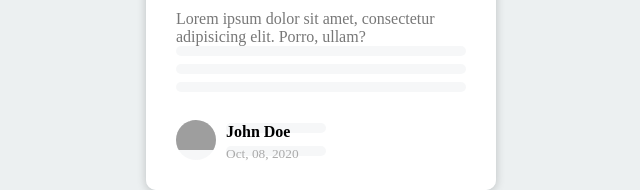
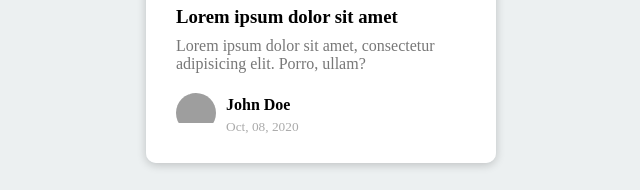
Before and after one commit to andrew-oyanguren/50-50--Day-21, a plain HTML site: page index.html in a window 1280 px wide. Shown: the part 431-621 px from the top of the page, without its empty margins (319-959 px from the left). Drawn offline with Linux system fonts and the light colour scheme; grey boxes are pictures that could not be loaded.

Commit message:
Updated index.html, and app.js files
removed innerHTML from index.html that was created in the getData function in my JS. Also completed JavaScript

```diff
--- a/assets/scripts/app.js
+++ b/assets/scripts/app.js
@@ -1,9 +1,30 @@
 // ===== Variables ===== //
 
+const header = document.getElementById('header');
+const title = document.getElementById('title');
+const excerpt = document.getElementById('excerpt');
+const profile_img = document.getElementById('profile_img');
+const profileName = document.getElementById('name');
+const profileDate = document.getElementById('date');
+
+const animated_bgs = document.querySelectorAll('.animated-bg');
+const animated_bg_texts = document.querySelectorAll('.animated-bg-text');
 
 
 // ===== Event Listeners ===== //
 
-
+setTimeout(getData, 2500)
 
 // ===== Functions ===== //
+
+function getData() {
+  header.innerHTML = ' <img src="https://images.unsplash.com/photo-1587614382346-4ec70e388b28?ixid=MXwxMjA3fDB8MHxzZWFyY2h8NHx8bGFwdG9wfGVufDB8fDB8&ixlib=rb-1.2.1&auto=format&fit=crop&w=1000&q=60" alt="Laptop" />';
+  title.innerHTML = 'Lorem ipsum dolor sit amet';
+  excerpt.innerHTML = 'Lorem ipsum dolor sit amet, consectetur adipisicing elit. Porro, ullam?';
+  profile_img.innerHTML = ' <img src="https://randomuser.me/api/portraits/men/45.jpg" alt="#">';
+  profileName.innerText = 'John Doe';
+  profileDate.innerText = 'Oct, 08, 2020';
+
+  animated_bgs.forEach(bg => bg.classList.remove('animated-bg'));
+  animated_bg_texts.forEach(bg => bg.classList.remove('animated-bg-texts'));
+}
--- a/index.html
+++ b/index.html
@@ -13,28 +13,24 @@
 
 <body>
   <div class="card">
-    <div class="card-header animated-bg" id="header">
-      <img
-        src="https://images.unsplash.com/photo-1587614382346-4ec70e388b28?ixid=MXwxMjA3fDB8MHxzZWFyY2h8NHx8bGFwdG9wfGVufDB8fDB8&ixlib=rb-1.2.1&auto=format&fit=crop&w=1000&q=60"
-        alt="Laptop" />
-    </div>
+    <div class="card-header animated-bg" id="header">&nbsp;</div>
     <div class="card-content">
       <h3 class="card-title animated-bg animated-bg-text" id="title">
-        Lorem ipsum dolor sit amet.
+        &nbsp;
       </h3>
       <p class="card-excerpt" id="excerpt">
-        Lorem ipsum dolor sit amet, consectetur adipisicing elit. Porro, ullam?
+        &nbsp;
         <span class="animated-bg animated-bg-text">&nbsp;</span>
         <span class="animated-bg animated-bg-text">&nbsp;</span>
         <span class="animated-bg animated-bg-text">&nbsp;</span>
       </p>
       <div class="author">
         <div class="profile-img animated-bg" id="profile_img">
-          <img src="https://randomuser.me/api/portraits/men/45.jpg" alt="#">
+          &nbsp;
         </div>
         <div class="author-info">
-          <strong class="animated-bg animated-bg-text" id="name">John Doe</strong>
-          <small class="animated-bg animated-bg-text" id="date">Oct, 08, 2020</small>
+          <strong class="animated-bg animated-bg-text" id="name">&nbsp;</strong>
+          <small class="animated-bg animated-bg-text" id="date">&nbsp;</small>
         </div>
       </div>
     </div>
```
